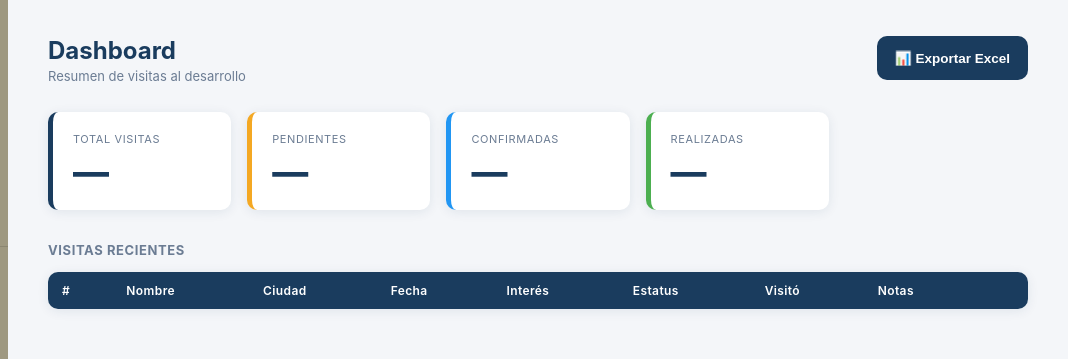
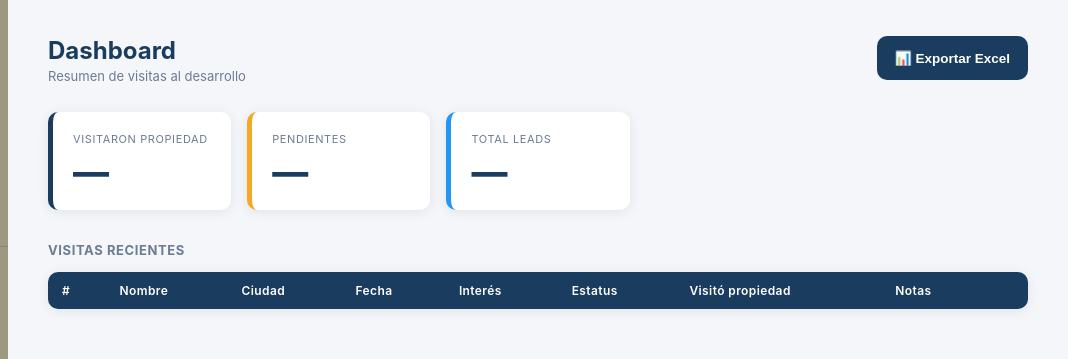
Before and after one commit to antonioixtapa/anera-visitas, a website: page public/index.html in a window 1280 px wide. Shown: the top 359 px of the page, 212-1280 px from the left. Drawn offline with Linux system fonts and the light colour scheme; no server answers.

Commit message:
Dashboard: contadores actualizados, columna Visito propiedad, icono 🚫

```diff
--- a/public/app.js
+++ b/public/app.js
@@ -49,10 +49,9 @@ async function loadVisitas() {
 }
 
 function renderDashboard(data) {
-  document.getElementById('cnt-total').textContent      = data.length;
+  document.getElementById('cnt-total').textContent      = data.filter(v => v.visito).length;
   document.getElementById('cnt-pendiente').textContent  = data.filter(v => v.estatus === 'Pendiente').length;
-  document.getElementById('cnt-confirmada').textContent = data.filter(v => v.estatus === 'Confirmada').length;
-  document.getElementById('cnt-realizada').textContent  = data.filter(v => v.estatus === 'Realizada').length;
+  document.getElementById('cnt-confirmada').textContent = data.length;
 
   const recent = [...data].reverse().slice(0, 8);
   const tbody  = document.querySelector('#tbl-recientes tbody');
@@ -219,7 +218,7 @@ document.getElementById('form-editar').addEventListener('submit', async e => {
 function badgeVisito(id, visito) {
   return visito
     ? `<button class="badge-visito" onclick="toggleVisito(${id}, true)" title="Clic para desmarcar">✓ Visitó</button>`
-    : `<button class="badge-visito-no" onclick="toggleVisito(${id}, false)" title="Clic para marcar">🏠</button>`;
+    : `<button class="badge-visito-no" onclick="toggleVisito(${id}, false)" title="Clic para marcar">🚫</button>`;
 }
 
 async function toggleVisito(id, actual) {
--- a/public/index.html
+++ b/public/index.html
@@ -59,7 +59,7 @@
 
       <div class="cards">
         <div class="card card-total">
-          <div class="card-label">Total Visitas</div>
+          <div class="card-label">Visitaron propiedad</div>
           <div class="card-num" id="cnt-total">—</div>
         </div>
         <div class="card card-pendiente">
@@ -67,12 +67,8 @@
           <div class="card-num" id="cnt-pendiente">—</div>
         </div>
         <div class="card card-confirmada">
-          <div class="card-label">Confirmadas</div>
+          <div class="card-label">Total Leads</div>
           <div class="card-num" id="cnt-confirmada">—</div>
-        </div>
-        <div class="card card-realizada">
-          <div class="card-label">Realizadas</div>
-          <div class="card-num" id="cnt-realizada">—</div>
         </div>
       </div>
 
@@ -82,7 +78,7 @@
           <thead>
             <tr>
               <th>#</th><th>Nombre</th><th>Ciudad</th>
-              <th>Fecha</th><th>Interés</th><th>Estatus</th><th>Visitó</th><th>Notas</th><th></th>
+              <th>Fecha</th><th>Interés</th><th>Estatus</th><th>Visitó propiedad</th><th>Notas</th><th></th>
             </tr>
           </thead>
           <tbody></tbody>
@@ -213,7 +209,7 @@
               <th>Fecha</th>
               <th>Interés</th>
               <th>Estatus</th>
-              <th>Visitó</th>
+              <th>Visitó propiedad</th>
               <th>Contactado por</th>
               <th>Notas</th>
               <th></th>
```
